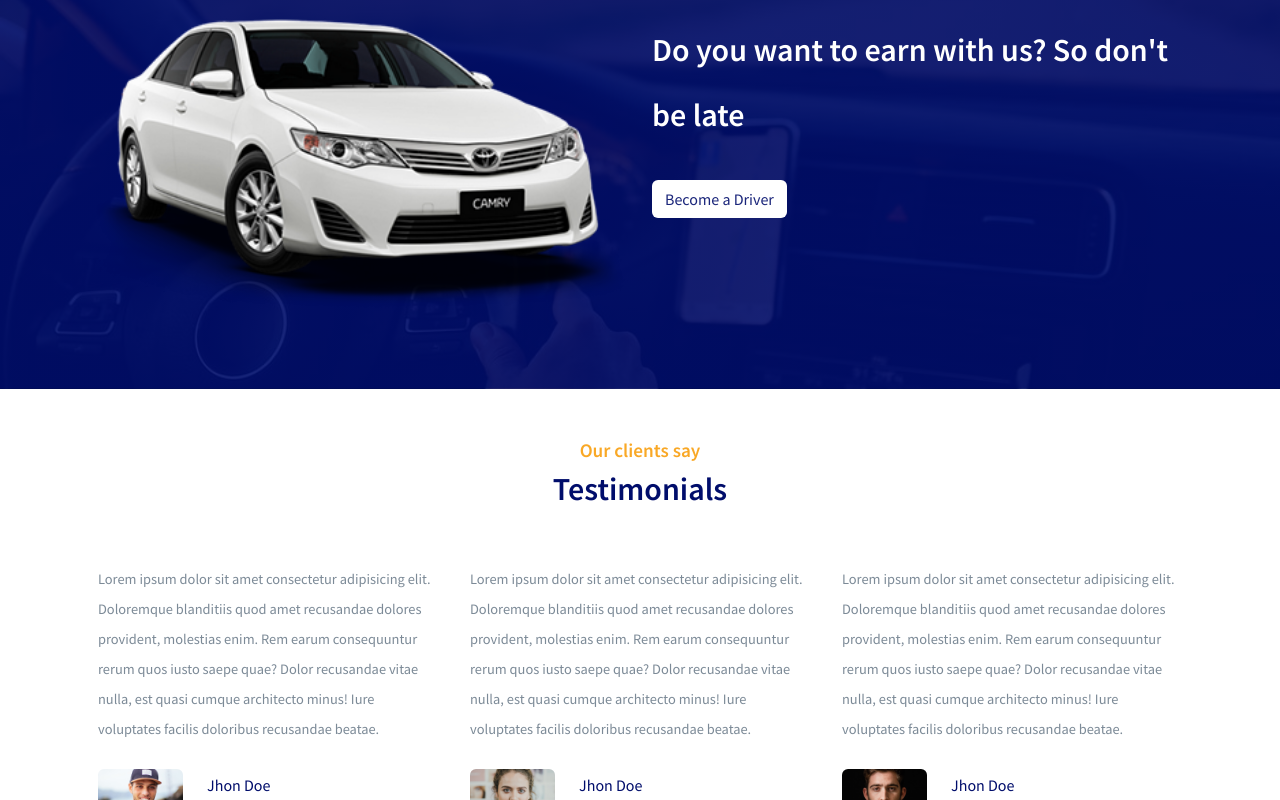
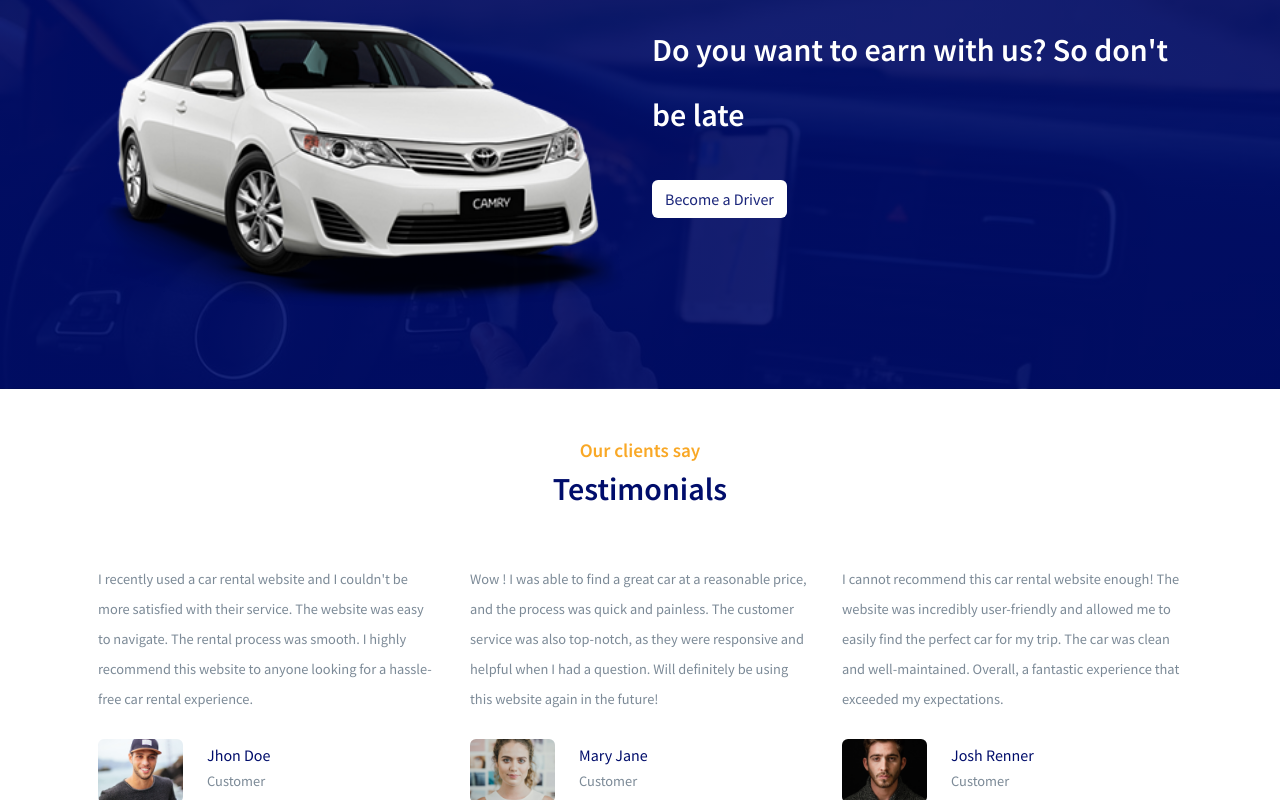
Before and after one commit to NBru-cee/react-rent-car-website, a React (Vite) app: page /home in a window 1280 px wide. Shown: the part 3394-4194 px from the top of the page. Built offline with nearby package versions, Linux system fonts and the light colour scheme.

Commit message:
made the bloglist more interactive

```diff
--- a/src/assets/data/serviceData.js
+++ b/src/assets/data/serviceData.js
@@ -3,7 +3,7 @@ const serviceData = [
         id: 1,
         title: "City Transfer",
         icon: "ri-map-pin-2-line",
-        desc: "TEffortlessly transfer between city destinations with our convenient and affordable car rental service.",
+        desc: "Effortlessly transfer between city destinations with our convenient and affordable car rental service.",
     },
     {
         id: 2,
--- a/src/components/UI/BlogList.jsx
+++ b/src/components/UI/BlogList.jsx
@@ -22,8 +22,8 @@ const BlogItem = ({ item }) => {
                 <div className="blog-info p-3">
                     <Link to={`/blogs/${title}`} className="blog-title">{title}</Link>
                     <p className="section-description mt-3">
-                        {description.length > 100
-                            ? description.substring(0, 100)
+                        {description.length > 107
+                            ?`${ description.substring(0, 107)}.....`
                             : description}
                     </p>
                     <Link to={`/blogs/${title}`} className="read-more">
--- a/src/components/UI/Testimonials.jsx
+++ b/src/components/UI/Testimonials.jsx
@@ -39,12 +39,11 @@ const Testimonials = () => {
         <Slider {...settings}>
             <div className="testimonial py-4 px-3">
                 <p className="section-description">
-                    Lorem ipsum dolor sit amet consectetur adipisicing elit.
-                    Doloremque blanditiis quod amet recusandae dolores
-                    provident, molestias enim. Rem earum consequuntur rerum quos
-                    iusto saepe quae? Dolor recusandae vitae nulla, est quasi
-                    cumque architecto minus! Iure voluptates facilis doloribus
-                    recusandae beatae.
+                    I recently used a car rental website and I couldn't be more
+                    satisfied with their service. The website was easy to
+                    navigate. The rental process was smooth. I highly recommend
+                    this website to anyone looking for a hassle-free car rental
+                    experience.
                 </p>
                 <div className="mt-3 d-flex align-items-center gap-4">
                     <img
@@ -61,12 +60,11 @@ const Testimonials = () => {
 
             <div className="testimonial py-4 px-3">
                 <p className="section-description">
-                    Lorem ipsum dolor sit amet consectetur adipisicing elit.
-                    Doloremque blanditiis quod amet recusandae dolores
-                    provident, molestias enim. Rem earum consequuntur rerum quos
-                    iusto saepe quae? Dolor recusandae vitae nulla, est quasi
-                    cumque architecto minus! Iure voluptates facilis doloribus
-                    recusandae beatae.
+                    Wow ! I was able to find a great car at a reasonable price,
+                    and the process was quick and painless. The customer service
+                    was also top-notch, as they were responsive and helpful when
+                    I had a question. Will definitely be using this website
+                    again in the future!
                 </p>
                 <div className="mt-3 d-flex align-items-center gap-4">
                     <img
@@ -75,7 +73,7 @@ const Testimonials = () => {
                         className="w-25 h-25 rounded-2"
                     />
                     <div>
-                        <h6 className="mb-0 mt-3">Jhon Doe</h6>
+                        <h6 className="mb-0 mt-3">Mary Jane</h6>
                         <p className="section-description">Customer</p>
                     </div>
                 </div>
@@ -83,12 +81,11 @@ const Testimonials = () => {
 
             <div className="testimonial py-4 px-3">
                 <p className="section-description">
-                    Lorem ipsum dolor sit amet consectetur adipisicing elit.
-                    Doloremque blanditiis quod amet recusandae dolores
-                    provident, molestias enim. Rem earum consequuntur rerum quos
-                    iusto saepe quae? Dolor recusandae vitae nulla, est quasi
-                    cumque architecto minus! Iure voluptates facilis doloribus
-                    recusandae beatae.
+                    I cannot recommend this car rental website enough! The
+                    website was incredibly user-friendly and allowed me to
+                    easily find the perfect car for my trip. The car was clean
+                    and well-maintained. Overall, a fantastic experience that
+                    exceeded my expectations.
                 </p>
                 <div className="mt-3 d-flex align-items-center gap-4">
                     <img
@@ -97,7 +94,7 @@ const Testimonials = () => {
                         className="w-25 h-25 rounded-2"
                     />
                     <div>
-                        <h6 className="mb-0 mt-3">Jhon Doe</h6>
+                        <h6 className="mb-0 mt-3">Josh Renner</h6>
                         <p className="section-description">Customer</p>
                     </div>
                 </div>
@@ -105,12 +102,11 @@ const Testimonials = () => {
 
             <div className="testimonial py-4 px-3">
                 <p className="section-description">
-                    Lorem ipsum dolor sit amet consectetur adipisicing elit.
-                    Doloremque blanditiis quod amet recusandae dolores
-                    provident, molestias enim. Rem earum consequuntur rerum quos
-                    iusto saepe quae? Dolor recusandae vitae nulla, est quasi
-                    cumque architecto minus! Iure voluptates facilis doloribus
-                    recusandae beatae.
+                    I recently used this car rental website and I was blown away
+                    by their service. The website was easy to navigate, and the
+                    rental process was fast and efficient. I highly recommend
+                    this website for anyone in need of a reliable and
+                    hassle-free car rental service.
                 </p>
                 <div className="mt-3 d-flex align-items-center gap-4">
                     <img
@@ -119,7 +115,7 @@ const Testimonials = () => {
                         className="w-25 h-25 rounded-2"
                     />
                     <div>
-                        <h6 className="mb-0 mt-3">Jhon Doe</h6>
+                        <h6 className="mb-0 mt-3">Bella Kaitlin</h6>
                         <p className="section-description">Customer</p>
                     </div>
                 </div>
```
Also changed, not shown: src/assets/data/blogData.js (+6 -6 lines), 1 other file (tests, documents, lock files or other folders).
